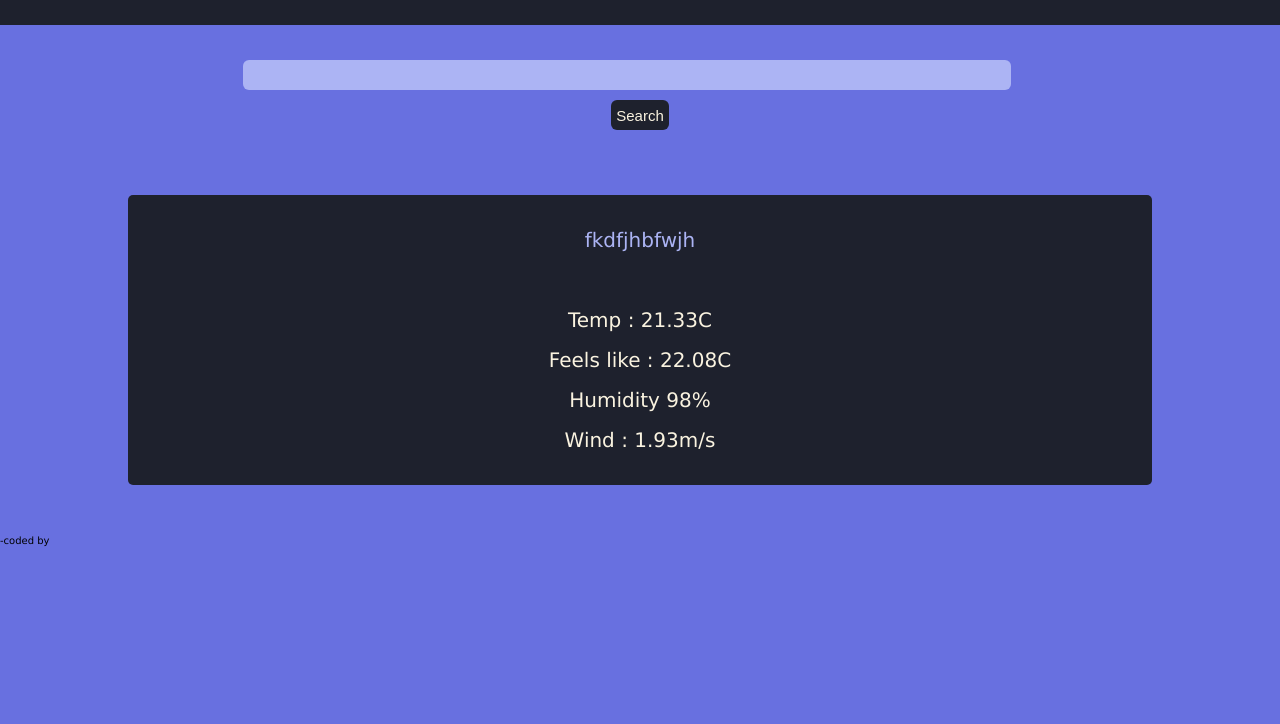
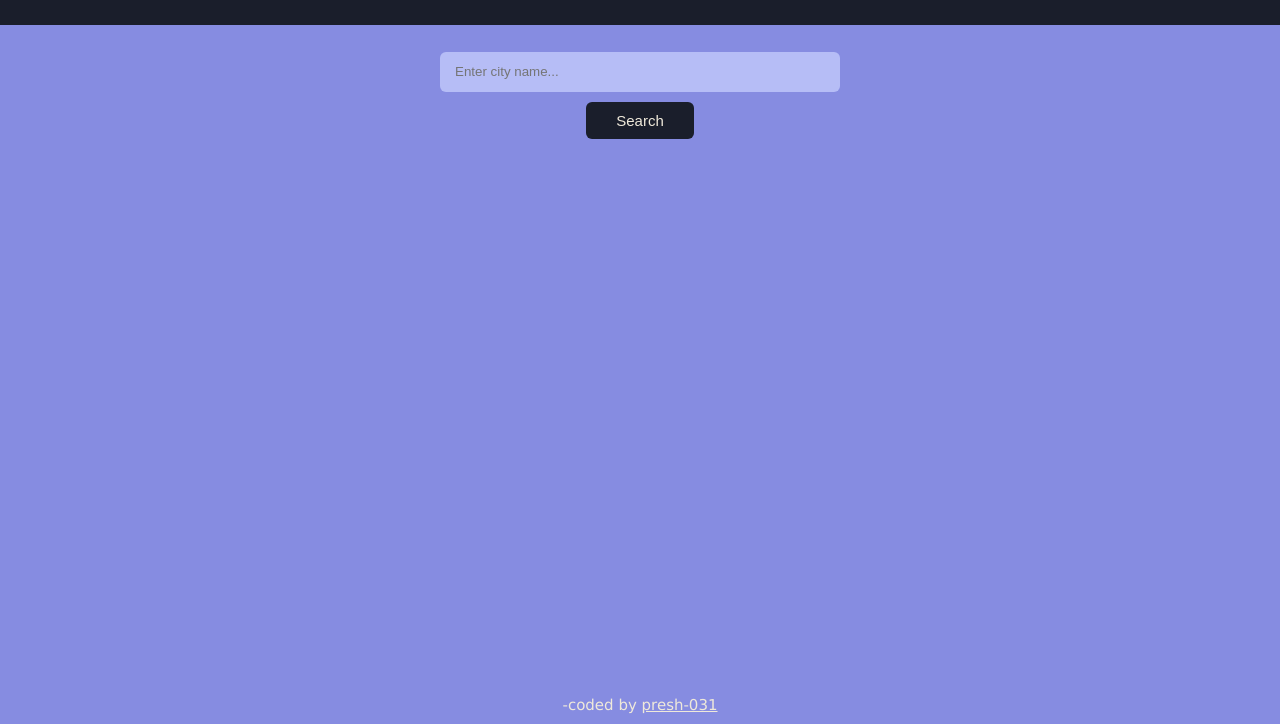
Before and after one commit to presh-031/Odin-weather-App, a plain HTML site: page index.html in a window 1280 px wide. Shown: the part 95-819 px from the top of the page. Drawn offline with Linux system fonts and the light colour scheme.

Commit message:
more features are probably coming

```diff
--- a/index.html
+++ b/index.html
@@ -5,8 +5,8 @@
     <meta http-equiv="X-UA-Compatible" content="IE=edge" />
     <meta name="viewport" content="width=device-width, initial-scale=1.0" />
     <title>Weather App</title>
+    <!-- Logo?? -->
     <link rel="stylesheet" href="css/style.css" />
-    <script src="https://kit.fontawesome.com/8a6d734775.js" crossorigin="anonymous"></script>
   </head>
   <body>
     <header>
@@ -16,18 +16,20 @@
       <h1>Weather App</h1>
     </header>
     <form>
-      <input type="text" />
+      <input type="text" placeholder="Enter city name..." />
       <button type="button">Search</button>
     </form>
-    <main class="main">
-      <p class="location">fkdfjhbfwjh</p>
-      <p>Temp : <span class="temp"> 21.33</span>C</p>
-      <p>Feels like : <span class="feels-like">22.08</span>C</p>
-      <p>Humidity <span class="humidity">98</span>%</p>
-      <p>Wind : <span class="wind">1.93</span>m/s</p>
-    </main>
+    <div class="main-container">
+      <main class="main">
+        <p><span class="location"></span> <span class="location-country"></span></p>
+        <p>Temp : <span class="temp"></span>C</p>
+        <p>Feels like : <span class="feels-like"></span>C</p>
+        <p>Humidity : <span class="humidity"></span>%</p>
+        <p>Wind : <span class="wind"></span>m/s</p>
+      </main>
+    </div>
     <footer>
-      <p>-coded by</p>
+      <p>-coded by <a href="http://www.twitter.com/presh_031 " target="_blank">presh-031</a></p>
     </footer>
     <script src="script.js"></script>
   </body>
--- a/script.js
+++ b/script.js
@@ -1,7 +1,18 @@
 "use strict";
+// Initially, main should be hidden
+document.querySelector(".main").style.display = "none";
 
+// When submit btn is clicked, the action starts
 const go = document.querySelector("button");
 go.addEventListener("click", getInput);
+
+// pressing enter should also start the action
+document.addEventListener("keydown", (e) => {
+  console.log(e.key);
+  if (e.key === "Enter") {
+    getInput();
+  }
+});
 
 function getInput() {
   let userInput = document.querySelector("input").value.toLowerCase();
@@ -12,7 +23,7 @@ function getInput() {
 function getLocation(input) {
   const url = `http://api.openweathermap.org/geo/1.0/direct?q=${input}&limit=5&appid=6658b5987a716f929da6227307c0bafd`;
   fetch(url)
-    .then((res) => res.json()) //pase response as JSON
+    .then((res) => res.json()) //parse response as JSON
     .then((data) => {
       // console.log(data);
       console.log(data[0].lat);
@@ -31,14 +42,12 @@ function getWeatherInfo(lat, lon) {
   fetch(url)
     .then((res) => res.json()) //parse response as JSON
     .then((data) => {
-      // console.log(data);
-      // console.log(data.name);
-      // console.log(data.main.temp);
-      // console.log(data.main.feels_like);
-      // console.log(data.main.humidity);
-      // console.log(data.wind.speed);
+      // showing main container when data returns
+      document.querySelector(".main").style.display = "block";
+
       // updating dom with returned data
       document.querySelector(".location").innerHTML = data.name;
+      document.querySelector(".location-country").innerHTML = data.sys.country;
       document.querySelector(".temp").innerHTML = data.main.temp;
       document.querySelector(".feels-like").innerHTML = data.main.feels_like;
       document.querySelector(".humidity").innerHTML = data.main.humidity;
--- a/style.scss
+++ b/style.scss
@@ -1,8 +1,8 @@
 // colors
-$main-dark: #1e212d;
-$main-light: #faf3e0;
-$secondary-dark: #6870e0;
-$secondary-light: #acb4f4;
+$main-dark: #1a1e2b;
+$main-light: #efe9da;
+$secondary-dark: #868ce1;
+$secondary-light: #b6bdf6;
 * {
   padding: 0;
   margin: 0;
@@ -39,36 +39,41 @@ form {
   flex-direction: column;
   justify-content: center;
   align-items: center;
-
   input {
     border-radius: 6px;
-    height: 3rem;
+    height: 4rem;
     width: 60%;
+    max-width: 400px;
     background-color: $secondary-light;
     outline: none;
     border: none;
-    margin-right: 2%;
     margin-bottom: 1rem;
+    padding-left: 1.5rem;
   }
   button {
     color: $main-light;
     background-color: $main-dark;
-    height: 3rem;
     border: none;
     border-radius: 6px;
     font-size: 1.5rem;
-    padding: 0 0.5rem;
+    padding: 1rem 3rem;
   }
+}
+.main-container {
+  display: grid;
+  place-items: center;
 }
 main {
   width: 80%;
+  max-width: 400px;
   border-radius: 5px;
   margin: 5rem auto;
   padding: 2rem;
   text-align: center;
   background-color: $main-dark;
   color: $main-light;
-  .location {
+  .location,
+  .location-country {
     color: $secondary-light;
     font-size: 2rem;
     margin-bottom: 5rem;
@@ -79,3 +84,15 @@ main {
     line-height: 3rem;
   }
 }
+footer {
+  padding: 1rem;
+  position: absolute;
+  bottom: 0;
+  left: 50%;
+  transform: translate(-50%, 50%);
+  color: $main-light;
+  font-size: 1.5rem;
+  a {
+    color: inherit;
+  }
+}
```
Also changed, not shown: css/style.css.
